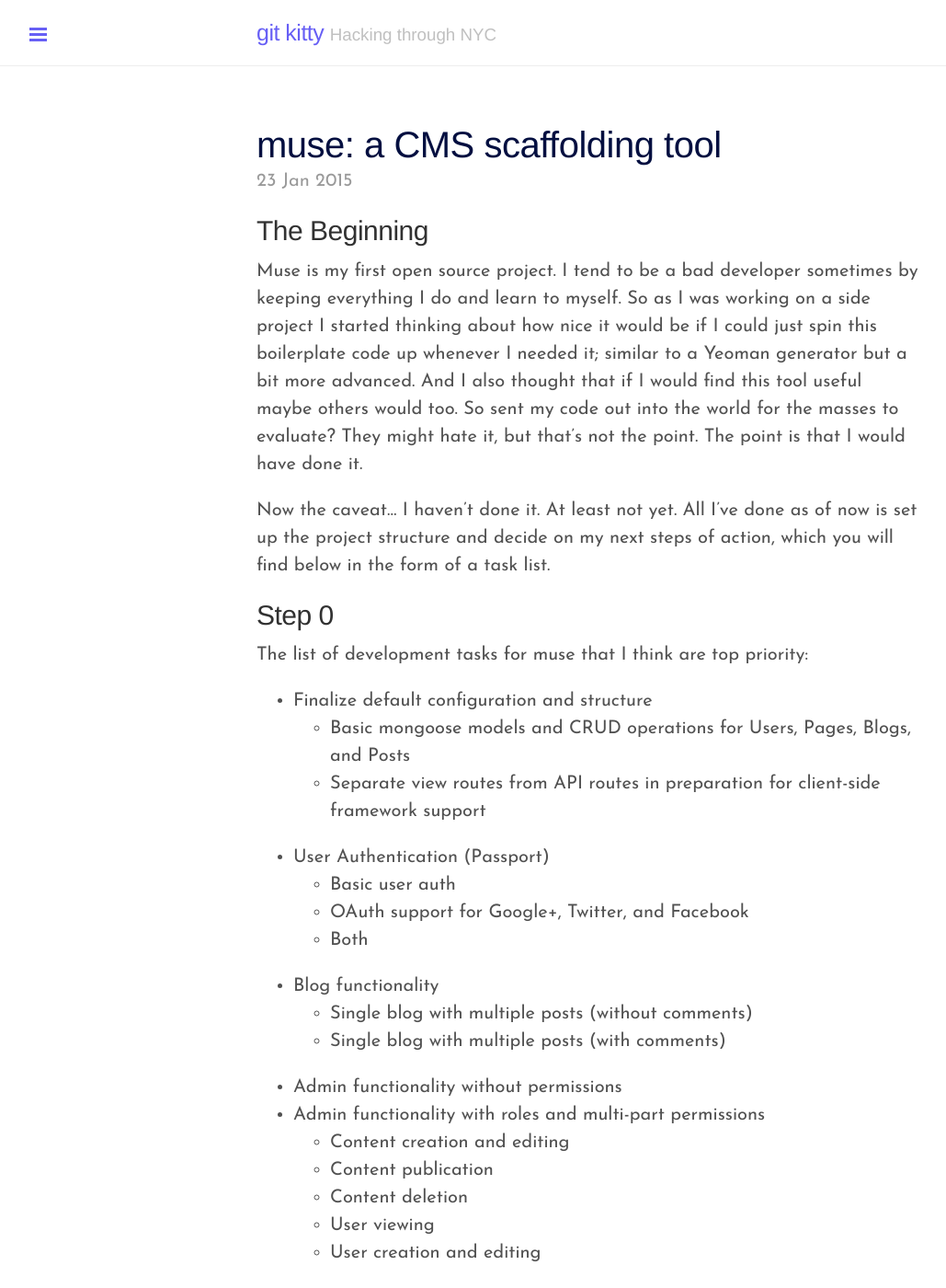
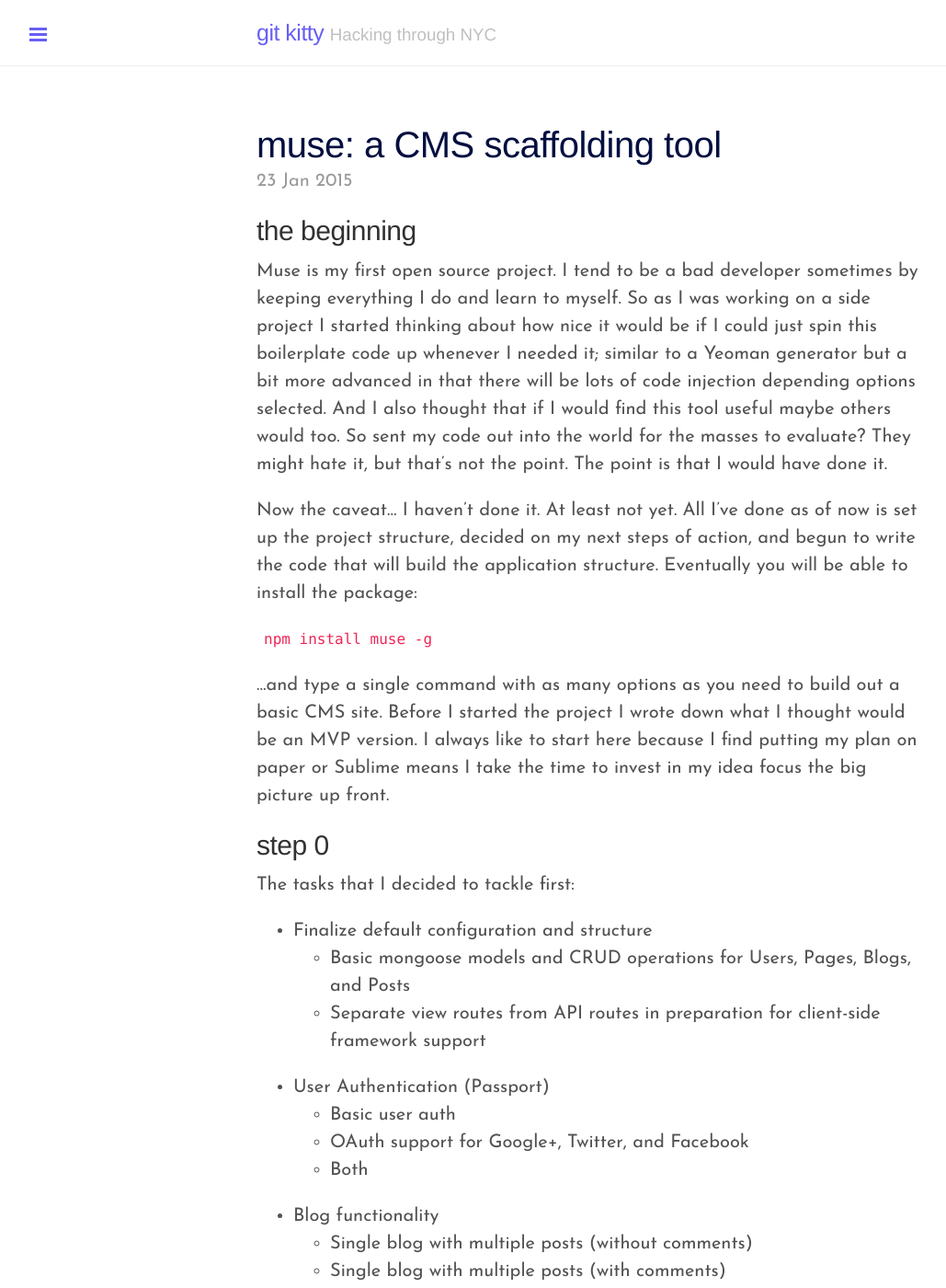
Before and after one commit to RDFroeber/gitkitty-jekyll, a Jekyll site: the page built from _posts/2015-01-23-muse.md, in a window 1280 px wide and 1400 px high. Shown: the whole window at 92% size, without its empty margins (1-1030 px from the left). Built offline with Jekyll 4.4.1, drawn with Linux system fonts in a browser that asks for light colours; some web fonts are replaced; Markdown is read by kramdown in place of the engine named in the settings; comment, search, counter and statistics services are not loaded; some of the changed text lies outside the part shown.

Commit message:
refactor: Copy changes made to existing posts

```diff
--- a/_posts/2015-01-23-muse.md
+++ b/_posts/2015-01-23-muse.md
@@ -3,37 +3,44 @@ layout: post
 title: 'muse: a CMS scaffolding tool'
 ---
 
-## The Beginning
+## the beginning
 
-Muse is my first open source project. I tend to be a bad developer sometimes by keeping everything I do and learn to myself. So as I was working on a side project I started thinking about how nice it would be if I could just spin this boilerplate code up whenever I needed it; similar to a Yeoman generator but a bit more advanced. And I also thought that if I would find this tool useful maybe others would too. So sent my code out into the world for the masses to evaluate? They might hate it, but that's not the point. The point is that I would have done it.
+Muse is my first open source project. I tend to be a bad developer sometimes by keeping everything I do and learn to myself. So as I was working on a side project I started thinking about how nice it would be if I could just spin this boilerplate code up whenever I needed it; similar to a Yeoman generator but a bit more advanced in that there will be lots of code injection depending options selected. And I also thought that if I would find this tool useful maybe others would too. So sent my code out into the world for the masses to evaluate? They might hate it, but that's not the point. The point is that I would have done it.
 
 <!--br-->
 
-Now the caveat... I haven't done it. At least not yet. All I've done as of now is set up the project structure and decide on my next steps of action, which you will find below in the form of a task list.
+Now the caveat... I haven't done it. At least not yet. All I've done as of now is set up the project structure, decided on my next steps of action, and begun to write the code that will build the application structure. Eventually you will be able to install the package:
 
-## Step 0
+`npm install muse -g`
 
-The list of development tasks for muse that I think are top priority:
+...and type a single command with as many options as you need to build out a basic CMS site. Before I started the project I wrote down what I thought would be an MVP version. I always like to start here because I find putting my plan on paper or Sublime means I take the time to invest in my idea focus the big picture up front.
 
-+ Finalize default configuration and structure
-  + Basic mongoose models and CRUD operations for Users, Pages, Blogs, and Posts
-  + Separate view routes from API routes in preparation for client-side framework support
-+ User Authentication (Passport)
-  + Basic user auth
-  + OAuth support for Google+, Twitter, and Facebook
-  + Both
-+ Blog functionality
-  + Single blog with multiple posts (without comments)
-  + Single blog with multiple posts (with comments)
-+ Admin functionality without permissions
-+ Admin functionality with roles and multi-part permissions
-  + Content creation and editing
-  + Content publication
-  + Content deletion
-  + User viewing
-  + User creation and editing
-+ Navigation
-  + Single top level page routing
-  + Additional secondary level routing
 
-More coming soon! :-)
+## step 0
+
+The tasks that I decided to tackle first:
+
+* Finalize default configuration and structure
+    * Basic mongoose models and CRUD operations for Users, Pages, Blogs, and Posts
+    * Separate view routes from API routes in preparation for client-side framework support
+* User Authentication (Passport)
+    * Basic user auth
+    * OAuth support for Google+, Twitter, and Facebook
+    * Both
+* Blog functionality
+    * Single blog with multiple posts (without comments)
+    * Single blog with multiple posts (with comments)
+* Admin functionality without permissions
+* Admin functionality with roles and multi-part permissions
+    * Content creation and editing
+    * Content publication
+    * Content deletion
+    * User viewing
+    * User creation and editing
+* Navigation
+    * Single top level page routing
+    * Additional secondary level routing
+
+## next steps
+
+There will be many posts associated with this project and this was just the first. I'm going to continue to build out muse and I'll continue to update the world as I go.
```
Also changed, not shown: _posts/2015-01-15-theming.md (+2 -2 lines).
